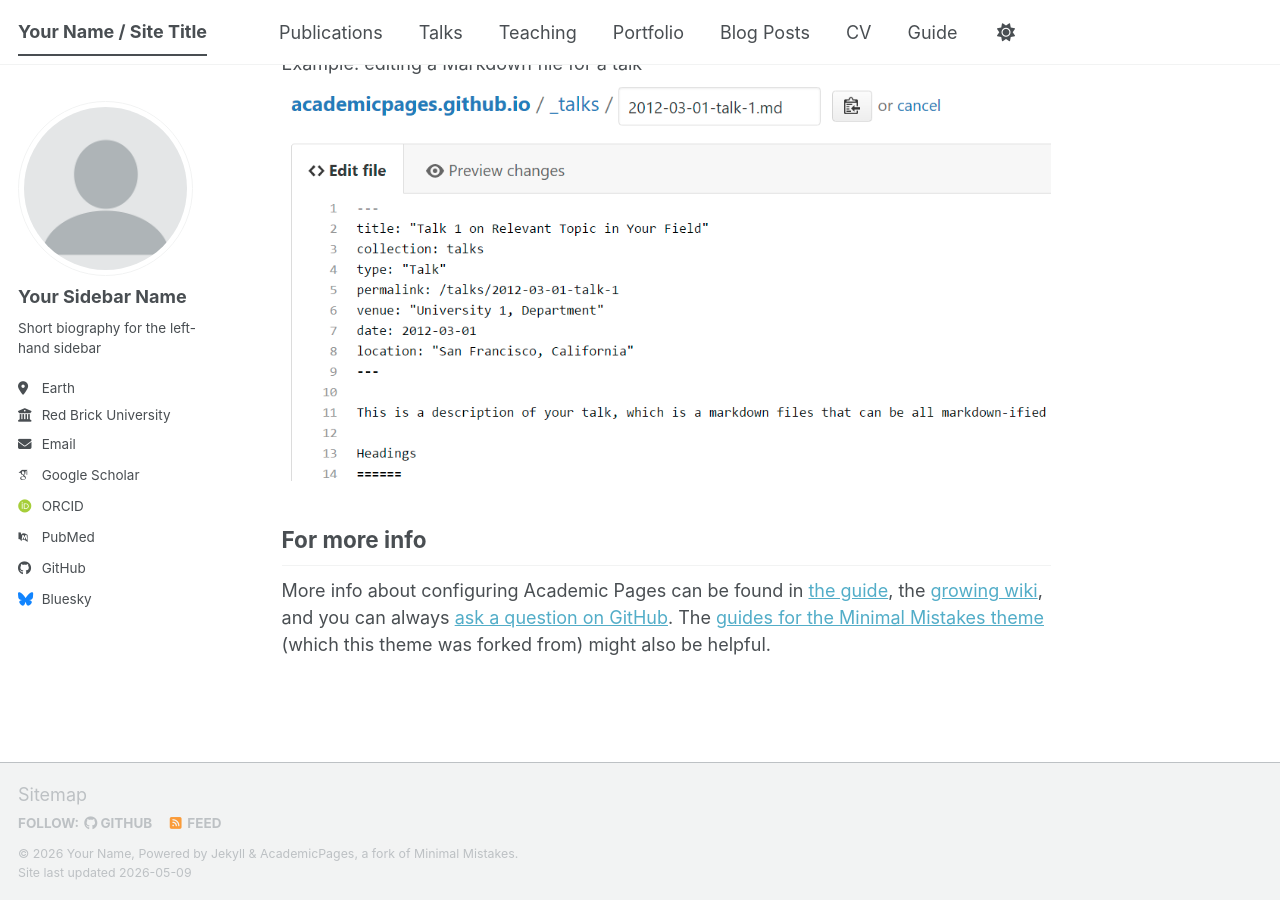
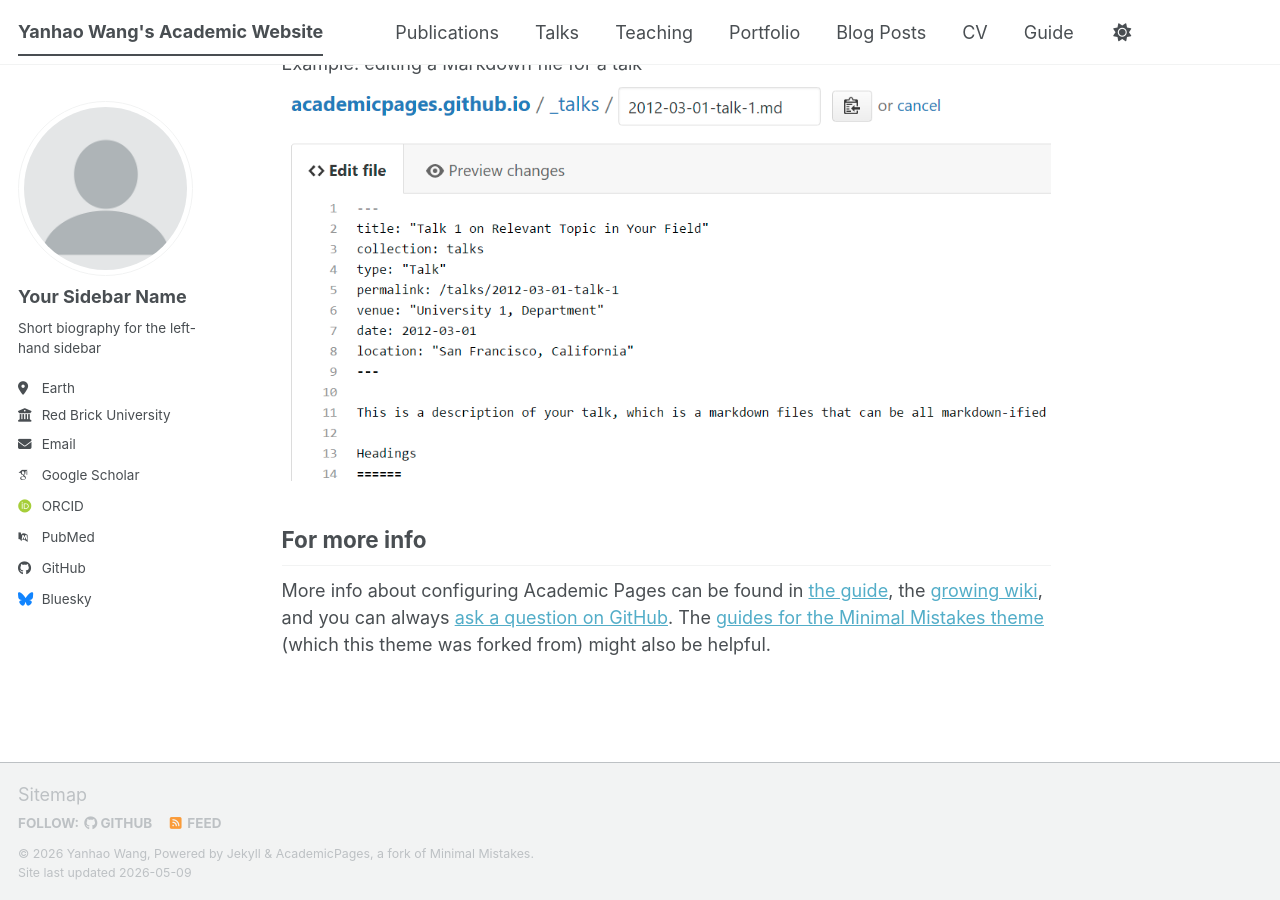
Before and after one commit to yhwang1990/yhwang1990.github.io, a Jekyll site: the page built from _pages/about.md, in a window 1280 px wide and 900 px high, scrolled down 2720 px. Built offline with Jekyll 4.4.1, drawn with Linux system fonts in a browser that asks for light colours; some web fonts are replaced; a script bundle is joined from its source files by our own code; library files that are not in the unit come from our copies.

Commit message:
Update _config.yml

```diff
--- a/_config.yml
+++ b/_config.yml
@@ -9,14 +9,14 @@
 # Basic Site Settings
 locale                   : "en-US"
 site_theme               : "default" # The available themes options are "default", "air", "sunrise", "mint", "dirt" and "contrast"
-title                    : "Your Name / Site Title"
+title                    : "Yanhao Wang's Academic Website"
 title_separator          : "-"
-name                     : &name "Your Name"
-description              : &description "Your Name's academic portfolio"   # Update this with a general description of your site, this is the default if not overridden by a page
-url                      : https://academicpages.github.io # The base hostname & protocol for your site e.g. "https://[your GitHub username].github.io",
+name                     : &name "Yanhao Wang"
+description              : &description "Yanhao Wang's academic portfolio"   # Update this with a general description of your site, this is the default if not overridden by a page
+url                      : https://yhwang1990.github.io # The base hostname & protocol for your site e.g. "https://[your GitHub username].github.io",
                                                            # or if you already have some other page hosted on Github then use "https://[your GitHub username].github.io/[Your Repo Name]"
 baseurl                  : "" # the subpath of your site, e.g. "/blog"
-repository               : "academicpages/academicpages.github.io"
+repository               : "yhwang1990/yhwang1990.github.io"
 
 # Site Author - The following control what appear as part of the author content on the side bar.
 #               If a field is blank the icon and link will not appear, otherwise it will be shown.
```
